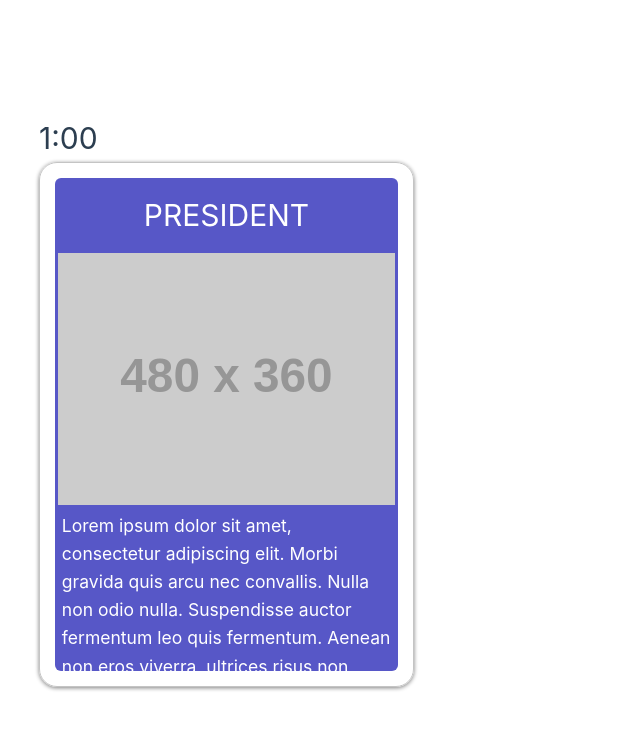
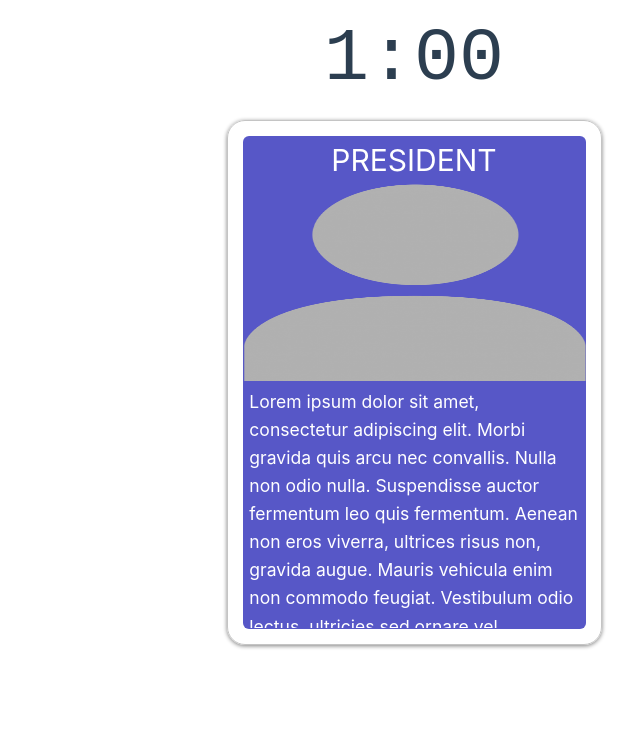
Before and after one commit to GandalfDG/tworooms, a Vue app in the folder tworooms-vue/: page /about in a window 1280 px wide. Shown: the top 730 px of the page, without its empty margins (226-866 px from the left). Built offline with nearby package versions, Linux system fonts and the light colour scheme.

Commit message:
removed a bunch of base app cruft timer and card are looking decent timer will tick and react to pause/unpause

```diff
--- a/tworooms-vue/src/App.vue
+++ b/tworooms-vue/src/App.vue
@@ -17,100 +17,12 @@ import Timer from "./components/Timer.vue";
 <style>
 @import "@/assets/base.css";
 
-#app {
-  max-width: 1280px;
-  margin: 0 auto;
-  padding: 2rem;
-
-  font-weight: normal;
-}
-
-header {
-  line-height: 1.5;
-  max-height: 100vh;
-}
-
-.logo {
-  display: block;
-  margin: 0 auto 2rem;
-}
-
-a,
-.green {
-  text-decoration: none;
-  color: hsla(160, 100%, 37%, 1);
-  transition: 0.4s;
-}
-
-@media (hover: hover) {
-  a:hover {
-    background-color: hsla(160, 100%, 37%, 0.2);
-  }
-}
-
-nav {
-  width: 100%;
-  font-size: 12px;
-  text-align: center;
-  margin-top: 2rem;
-}
-
-nav a.router-link-exact-active {
-  color: var(--color-text);
-}
-
-nav a.router-link-exact-active:hover {
-  background-color: transparent;
-}
-
-nav a {
-  display: inline-block;
-  padding: 0 1rem;
-  border-left: 1px solid var(--color-border);
-}
-
-nav a:first-of-type {
-  border: 0;
-}
-
-@media (min-width: 1024px) {
-  body {
+.wrapper {
     display: flex;
-    place-items: center;
-  }
-
-  #app {
-    display: grid;
-    grid-template-columns: 1fr 1fr;
-    padding: 0 2rem;
-  }
-
-  header {
-    display: flex;
-    place-items: center;
-    padding-right: calc(var(--section-gap) / 2);
-  }
-
-  header .wrapper {
-    display: flex;
-    place-items: flex-start;
-    flex-wrap: wrap;
     flex-direction: column;
     justify-content: center;
     align-items: center;
-  }
+}
 
-  .logo {
-    margin: 0 2rem 0 0;
-  }
 
-  nav {
-    text-align: left;
-    margin-left: -1rem;
-    font-size: 1rem;
-
-    padding: 1rem 0;
-    margin-top: 1rem;
-  }
-}
 </style>
--- a/tworooms-vue/src/components/GameCard.vue
+++ b/tworooms-vue/src/components/GameCard.vue
@@ -1,11 +1,12 @@
 <script setup>
 import {reactive} from 'vue'
+import placeholderImage from '@/assets/placeholder.png'
 
 const card = reactive({
     title: "president",
     description: "Lorem ipsum dolor sit amet, consectetur adipiscing elit. Morbi gravida quis arcu nec convallis. Nulla non odio nulla. Suspendisse auctor fermentum leo quis fermentum. Aenean non eros viverra, ultrices risus non, gravida augue. Mauris vehicula enim non commodo feugiat. Vestibulum odio lectus, ultricies sed ornare vel, tincidunt sit amet libero. Orci varius natoque penatibus et magnis dis parturient montes, nascetur ridiculus mus. Phasellus vitae tincidunt est. Nunc vitae magna ullamcorper, eleifend augue non, convallis lorem. Aliquam fermentum libero eu auctor sagittis. Quisque ornare ullamcorper augue, at tristique sem cursus sit amet.",
     color: "blue",
-    image: "https://fakeimg.pl/480x360"
+    image: placeholderImage
 })
 
 const props = defineProps(["visibility"])
@@ -15,17 +16,16 @@ const props = defineProps(["visibility"])
     <div class="gamecard">
         <div class="cardface" v-if="props.visibility==='full' || props.visibility==='color'">
             <div class="vertcenter" v-if="props.visibility==='full'"> <h1 class="cardtitle">{{card.title.toUpperCase()}}</h1></div>
-            <img class="cardimage" v-if="props.visibility==='full'" :src="card.image" />
+            <div class="imagecontainer"><img class="cardimage" v-if="props.visibility==='full'" :src="card.image" /></div>
             <h3 class="carddesc" v-if="props.visibility==='full'">{{card.description}}</h3>
         </div>
     </div>
 </template>
 
 <style>
+
 .gamecard {
-    display: flex;
-    justify-content: center;
-    align-items: center;
+    box-sizing: border-box;
     border: 1px solid #c4c4c4;
     border-radius: 1.2em;
     height: 35em;
@@ -37,7 +37,6 @@ const props = defineProps(["visibility"])
 
 .cardface {
     height: 100%;
-    display: flex;
     flex-direction: column;
     align-items: center;
     border-radius: .4em;
@@ -45,27 +44,31 @@ const props = defineProps(["visibility"])
     min-width: 98%;
 }
 
-h1.cardtitle, h3 {
-   color: white;
+h1.cardtitle,
+h3 {
+    color: white;
+    height: 10%;
 }
 
 .vertcenter {
-    display:flex;
+    display: flex;
     flex-direction: column;
     align-items: center;
-    flex: 2;
     justify-content: center;
 }
 
+.imagecontainer {
+    height:40%;
+}
+
 .cardimage {
-    object-fit: cover;
-    width: 98%;
-    flex: 4;
+    width:100%;
+    height: 100%;
 }
 
 .carddesc {
     padding: 2%;
-    flex: 4;
+    height: 50%;
     overflow: auto;
 }
 </style>
--- a/tworooms-vue/src/components/Timer.vue
+++ b/tworooms-vue/src/components/Timer.vue
@@ -43,3 +43,11 @@ watch(() => time.paused, () => {
 <template>
     <h1 class="timer">{{ timestring }}</h1>
 </template>
+
+<style>
+.timer {
+    font-family: monospace;
+    font-size: 5em;
+    flex: 1;
+}
+</style>
```
Also changed, not shown: tworooms-vue/src/assets/placeholder.png (added).
